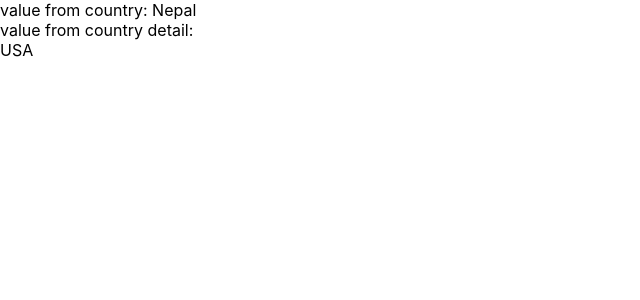
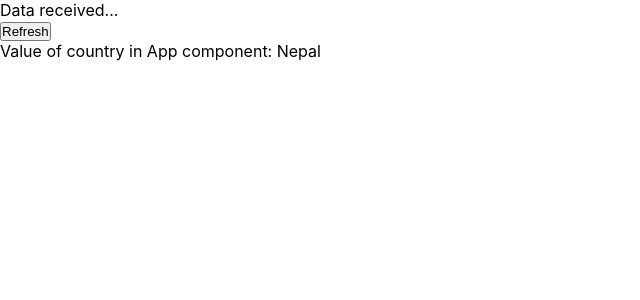
Before and after one commit to sansubed/ReactBackendFrontend, a React (Vite) app: page / in a window 1280 px wide. Shown: the top 300 px of the page, without its empty margins (0-640 px from the left). Built offline with nearby package versions, Linux system fonts and the light colour scheme.

Commit message:
props and state

```diff
--- a/src/app.jsx
+++ b/src/app.jsx
@@ -1,15 +1,26 @@
 import { useState } from 'react'
-import CountryDetail from './components/country-detail'
+import Detail from './components/detail'
 
 function App() {
+  const [isLoading, setIsLoading] = useState(false)
   const [country, setCountry] = useState('Nepal')
-  const [loading, setLoading] = useState(false)
+  console.log('Rendering App component')
+  console.log('Value of isLoading', isLoading)
+
+  function updateState() {
+    console.log('Running')
+    setIsLoading(true)
+  }
+
+  function updateCountry(newCountry) {
+    setCountry(newCountry)
+  }
 
   return (
     <div>
-      value from country: {country}
-      <br />
-      value from country detail: <CountryDetail myCountry={country} isLoading={loading} />
+      {console.log('JSX of App component is Running')}
+      <Detail loading={isLoading} update={updateState} updateCountry={updateCountry} />
+      Value of country in App component: {country}
     </div>
   )
 }
--- a/src/components/country-detail.jsx
+++ /dev/null
@@ -1,12 +0,0 @@
-function CountryDetail({ myCountry, isLoading }) {
-  myCountry = 'USA'
-  return isLoading ? (
-    <div>Loading...</div>
-  ) : (
-    <div>
-      <div>{myCountry}</div>
-    </div>
-  )
-}
-
-export default CountryDetail
--- /dev/null
+++ b/src/components/detail.jsx
@@ -0,0 +1,35 @@
+import { useState } from 'react'
+
+function Detail({ loading, update, updateCountry }) {
+  const [state, setState] = useState('')
+  console.log('Rendering Detail component')
+
+  function handleClick() {
+    console.log('Clicked on Refresh button')
+
+    // Updating local state (state in Detail component above)
+    setState('India')
+
+    // Transferring state from child (Detail) to parent (App)
+    updateCountry('India')
+
+    // Updating state (is in Parent -> App) from child Detail
+    update()
+  }
+
+  return loading ? (
+    <div>
+      Loading...
+      <div>Value of country in Detail component: {state}</div>
+    </div>
+  ) : (
+    <div>
+      <div>Data received...</div>
+      {console.log('JSX of Detail component is Running!')}
+      <button onClick={handleClick}>Refresh</button>
+      <br />
+    </div>
+  )
+}
+
+export default Detail
--- a/src/main.jsx
+++ b/src/main.jsx
@@ -4,7 +4,7 @@ import App from './app'
 import './global.css'
 
 createRoot(document.getElementById('root')).render(
-  <React.StrictMode>
-    <App />
-  </React.StrictMode>
+  // <React.StrictMode>
+  <App />
+  // </React.StrictMode>
 )
```
